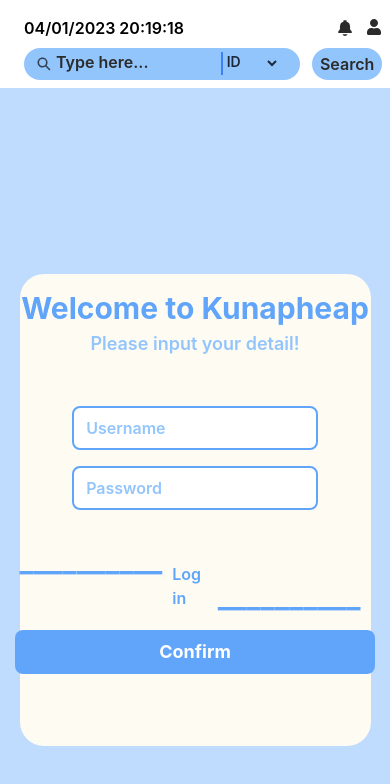
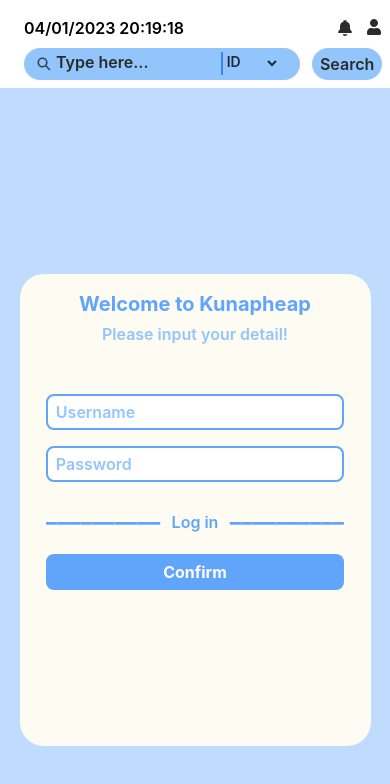
Before and after one commit to Kunapheap/kunapheap, a React (Create React App) app in the folder kunapheap-admin/: page /login in a window 390 px wide. Shown: the top 784 px of the page. Built offline with nearby package versions, Linux system fonts and the light colour scheme.

Commit message:
Modify responsive Page login

```diff
--- a/kunapheap-admin/src/Pages/LoginAdmin.js
+++ b/kunapheap-admin/src/Pages/LoginAdmin.js
@@ -2,8 +2,8 @@ import axios from 'axios'
 import React, { useEffect, useState } from 'react'
 import { useDispatch, useSelector } from 'react-redux'
 
-import {log_in_url} from '../app/api/apiRoute'
-import {setUser} from '../app/user/userSlice'
+import { log_in_url } from '../app/api/apiRoute'
+import { setUser } from '../app/user/userSlice'
 
 function LoginAdmin() {
 
@@ -17,23 +17,23 @@ function LoginAdmin() {
 
   useEffect(() => {
     setAlert('')
-  },[username,password])
+  }, [username, password])
 
   const handleConfirm = async () => {
 
     if (username === "" || password === "") {
       setAlert("Input shouldn't be empty!")
-      return ;
+      return;
     }
 
     try {
-      const res = await axios.post(log_in_url,{
-        "user_username" : username,
-        "user_password" : password
+      const res = await axios.post(log_in_url, {
+        "user_username": username,
+        "user_password": password
       })
       dispatch(setUser(res.data))
       setAlert(user.user_username)
-    }catch(err) {
+    } catch (err) {
       setAlert(err.response.data.msg)
     }
 
@@ -43,26 +43,29 @@ function LoginAdmin() {
       <div className='bg-blue-200 flex items-center justify-center h-screen'>
         <div className=' p-0 lg:p-30 bg-bgColor w-[90%] md:w-[65%] lg:w-[50%] h-[56%] rounded-3xl flex flex-col items-center '>
 
-          <h1 className='font-bold text-3xl mt-4 text-blue-400'>Welcome to Kunapheap</h1>
-          <p className='text-blue-300 text-lg font-semibold pt-1'>Please input your detail!</p>
-          <div className='w-full flex items-center flex-col gap-y-4 pt-12 pb-4'>
+          <h1 className='font-bold text-xl md:text-2xl mt-4 text-blue-400'>Welcome to Kunapheap</h1>
+          <p className='text-blue-300 text-base md:text-lg lg:text-lg font-semibold pt-1'>Please input your detail!</p>
+          <div className='w-full flex items-center flex-col gap-y-4 pt-12 md:pt-10'>
             <input type='text' placeholder='Username' value={username} onChange={(e) => { setUsername(e.target.value) }}
-              className='py-2 w-[70%] border-2 border-blue-400 rounded-lg pl-3 font-semibold placeholder:text-blue-300 outline-primary' />
+              className='py-1 lg:py-1.5 w-[85%] border-2 border-blue-400 rounded-lg pl-2 lg:pl-3 font-semibold placeholder:text-blue-300 outline-primary' />
             <input type='password' placeholder='Password' value={password} onChange={(e) => { setPassword(e.target.value) }}
-              className='py-2 w-[70%] border-2 border-blue-400 rounded-lg pl-3 font-semibold  placeholder:text-blue-300  outline-primary' />
+              className='py-1 lg:py-1.5 w-[85%] border-2 border-blue-400 rounded-lg pl-2 lg:pl-3 font-semibold  placeholder:text-blue-300  outline-primary' />
             <div className='w-[70%]'>
               <p className='text-red-600 text-left font-semibold text-base'>{alert}</p>
             </div>
           </div>
           <div className='w-full flex justify-center text-blue-500 font-semibold'>
-            <p className='align-top font-bold text-3xl text-blue-400'>__________ &#160;</p>
-            <p className='py-5  text-blue-400'> Log in</p>
-            <p className='align-top font-bold text-3xl  text-blue-400'>&#160; __________</p>
+            <p className='align-top font-bold text-2xl lg:text-3xl text-blue-400'>__________ &#160;</p>
+            <p className='py-3 md:py-3 lg:py-4 text-base text-blue-400'> Log in</p>
+            <p className='align-top font-bold text-2xl lg:text-3xl  text-blue-400'>&#160; __________</p>
           </div>
+          <div className='w-[85%]'>
             <button onClick={handleConfirm}
-            className='bg-blue-400 px-36 md:px-44 py-2 rounded-lg font-bold text-white text-lg'>
+              className='w-full bg-blue-400 mt-2 px-28 xl:mt-6 md:px-36 md:mt-2 py-1.5 rounded-lg font-bold text-white text-base xl:text-lg'>
               Confirm
             </button>
+          </div>
+
         </div>
       </div>
     </div>
```
Lines whose indentation alone changed are shown as unchanged.
